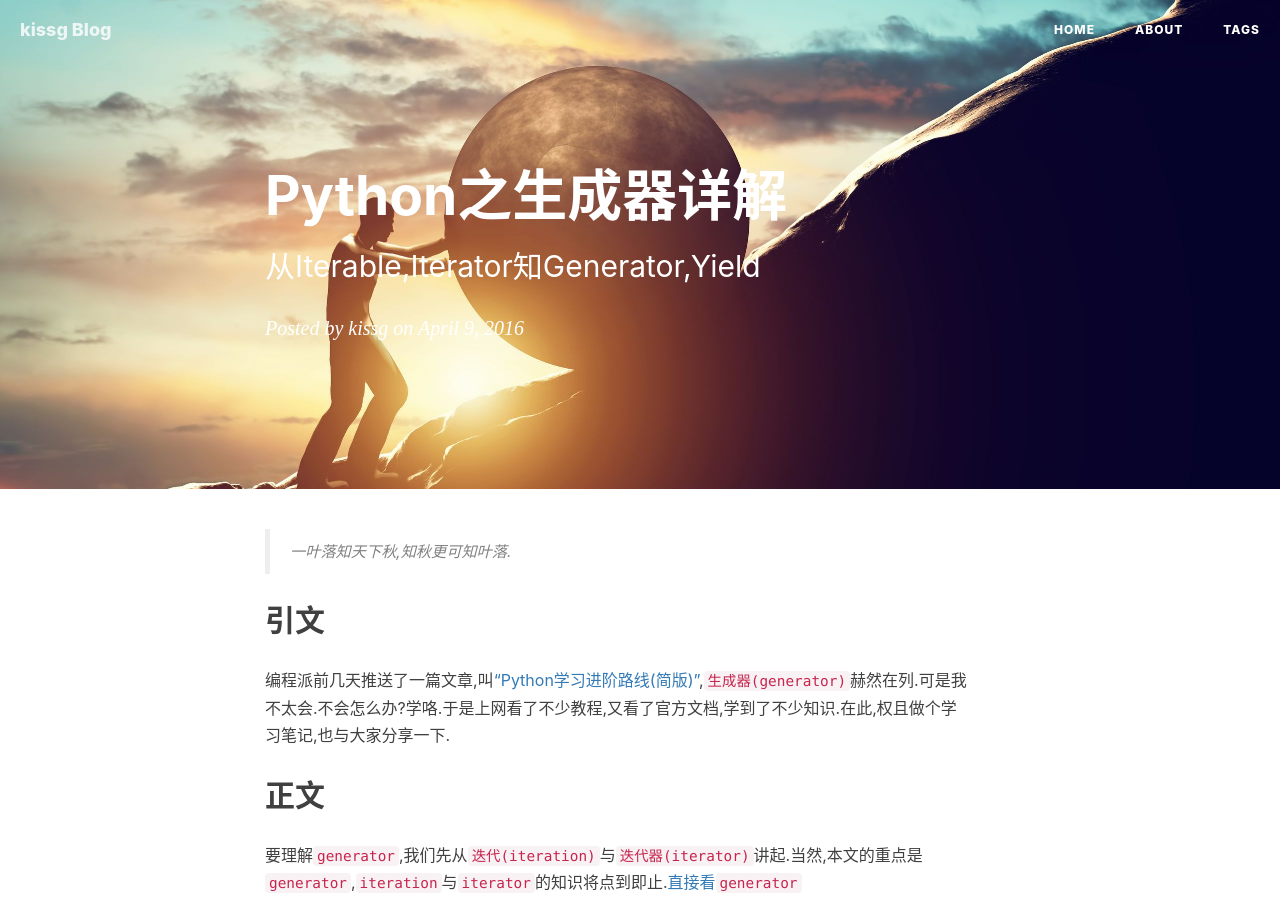
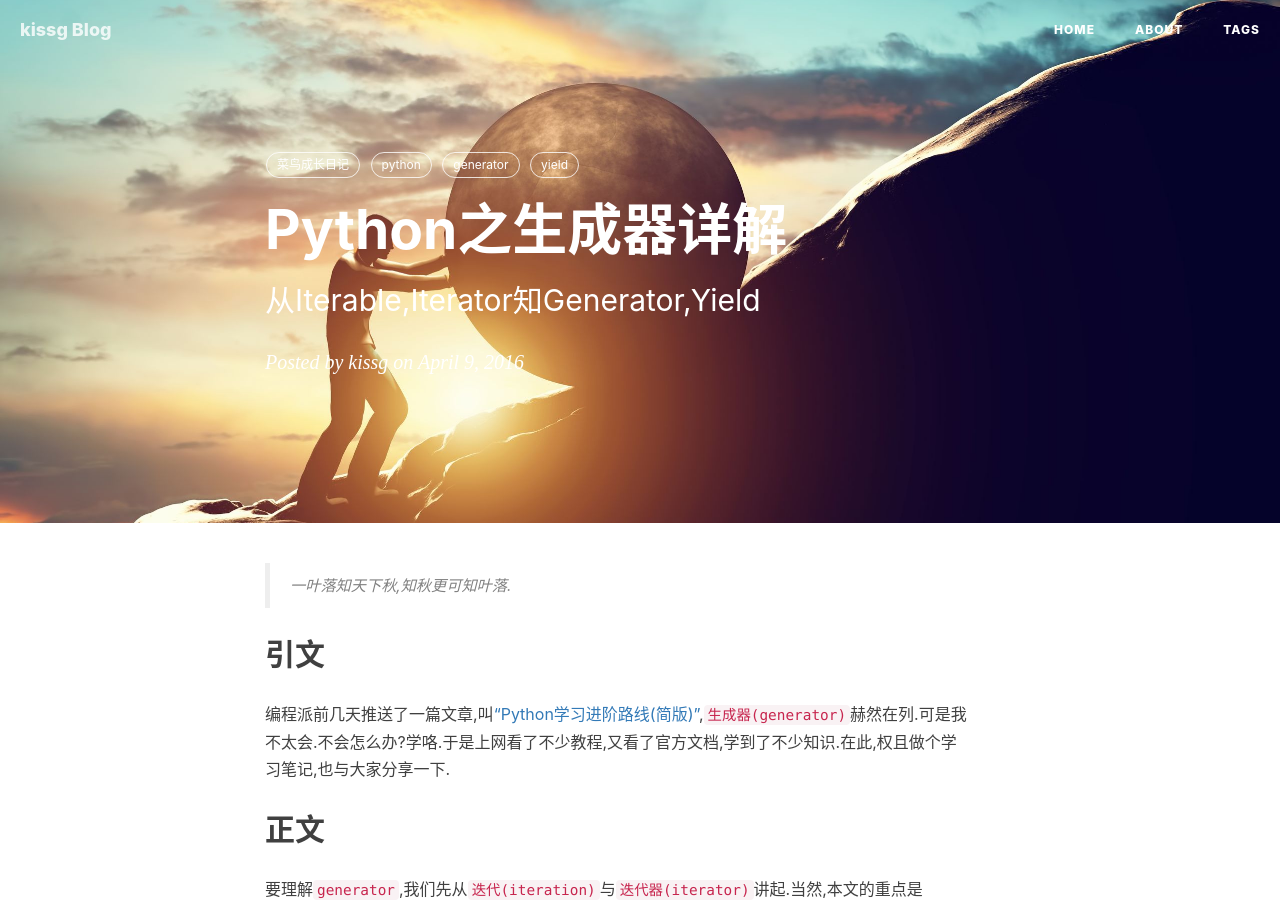
Before and after one commit to iamkissg/iamkissg.github.io, a Jekyll site: the page built from _posts/2016-04-09-python-generator-yield.markdown, in a window 1280 px wide and 900 px high. Built offline with Jekyll 4.4.1, drawn with Linux system fonts in a browser that asks for light colours; nearby versions of some CDN libraries; comment, search, counter and statistics services are not loaded; part of the change alters nothing that is shown.

Commit message:
add tags

```diff
--- a/_posts/2016-04-09-python-generator-yield.markdown
+++ b/_posts/2016-04-09-python-generator-yield.markdown
@@ -5,8 +5,7 @@ subtitle:   "从Iterable,Iterator知Generator,Yield"
 date:       2016-04-09
 author:     "kissg"
 header-img: "img/python-generator-yield/sisyphus.jpg"
-catalog:    true
-tas:
+tags:
     - 菜鸟成长日记
     - python
     - generator
```
